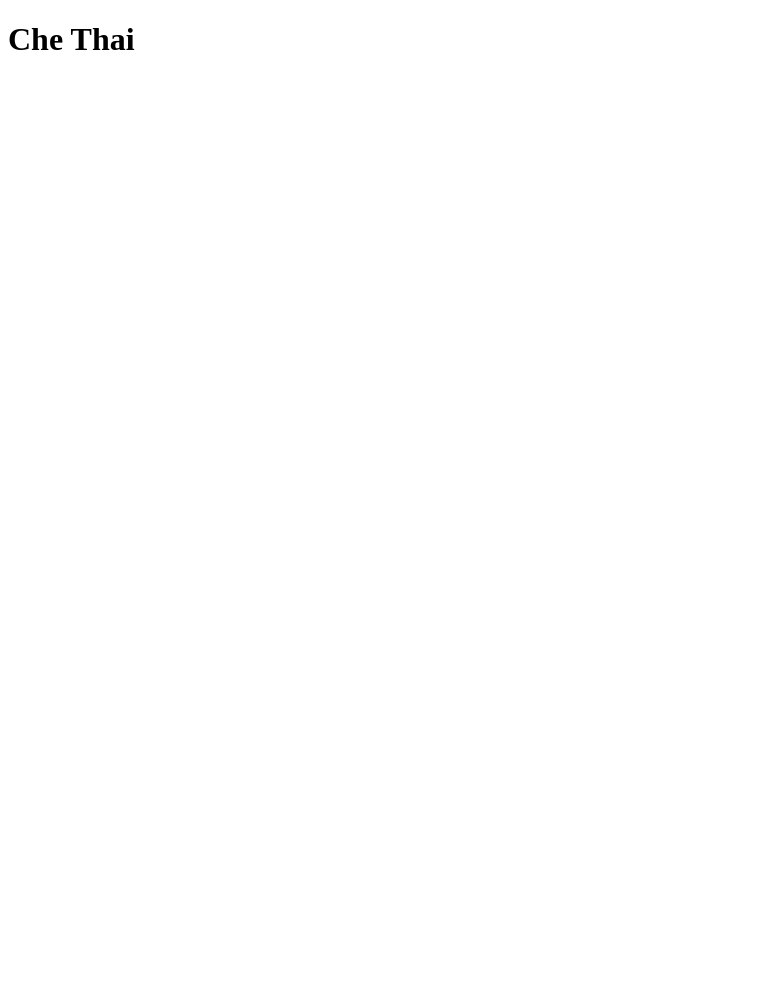
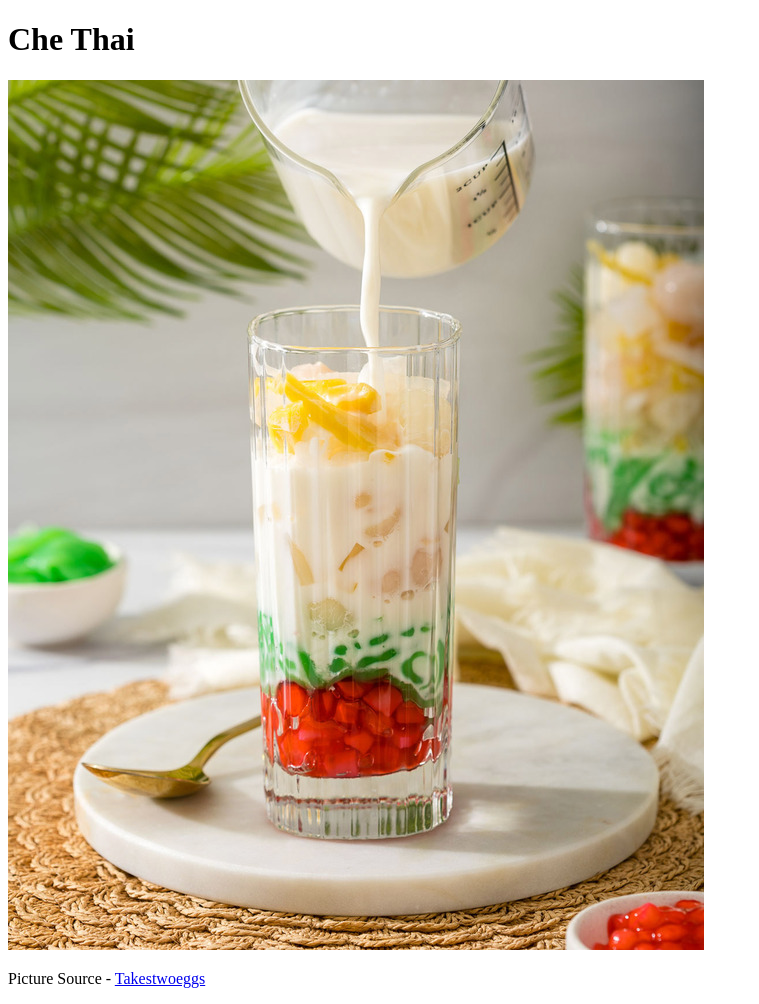
Before and after one commit to ViTran25/odin-recipes, a plain HTML site: page recipes/che_thai.html in a window 1280 px wide. Shown: the whole page, without its empty margins (0-759 px from the left). Before the commit the page ends 800 px from the top, so only its background shows below. Drawn offline with Linux system fonts and the light colour scheme.

Commit message:
Add content (Pictures) to the 3rd recipe

```diff
--- a/recipes/che_thai.html
+++ b/recipes/che_thai.html
@@ -5,6 +5,10 @@
         <title>Vi Che Thai</title>
     </head>
     <body>
+        <!--Heading-->
         <h1>Che Thai</h1>
+        <img src="../img/che_thai.jpg" alt="Che Thai">
+        <p>Picture Source - <a href="https://takestwoeggs.com/che-thai/"> Takestwoeggs</a></p>
+
     </body>
 </html>
```
